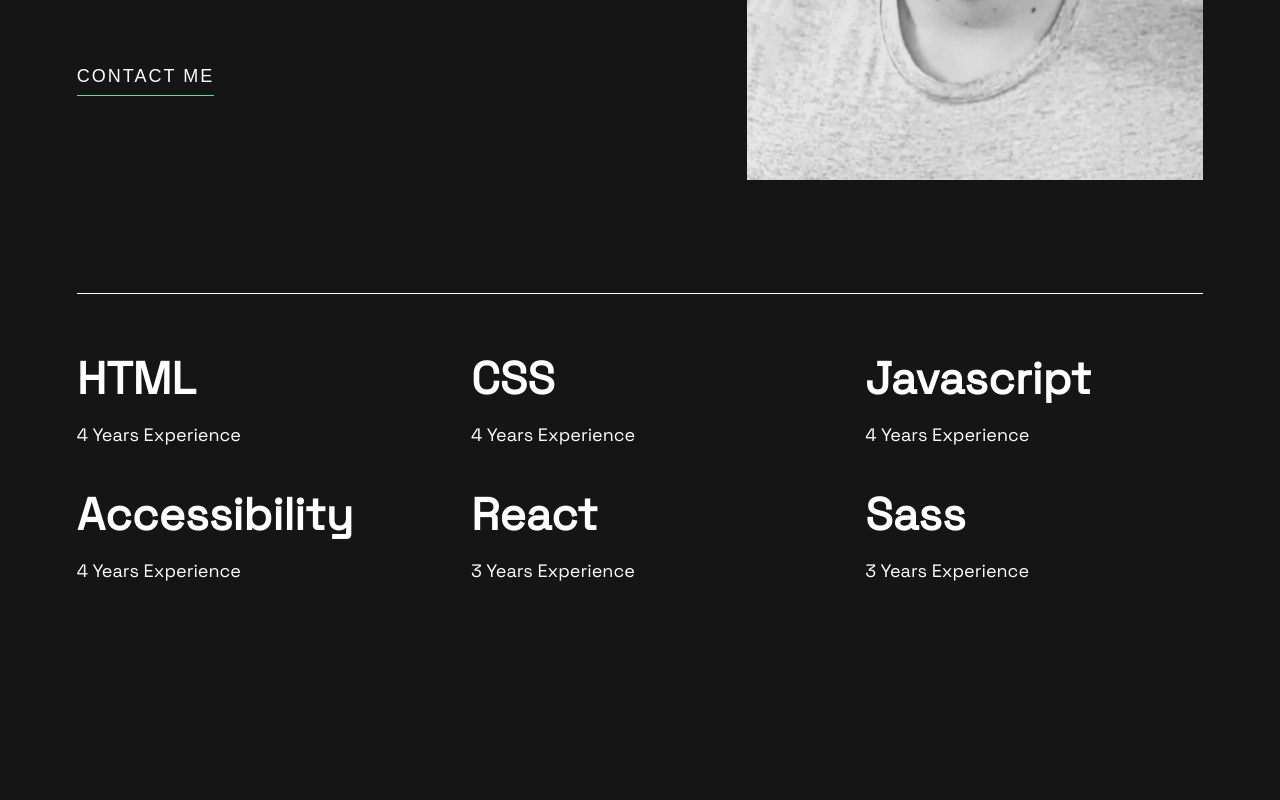
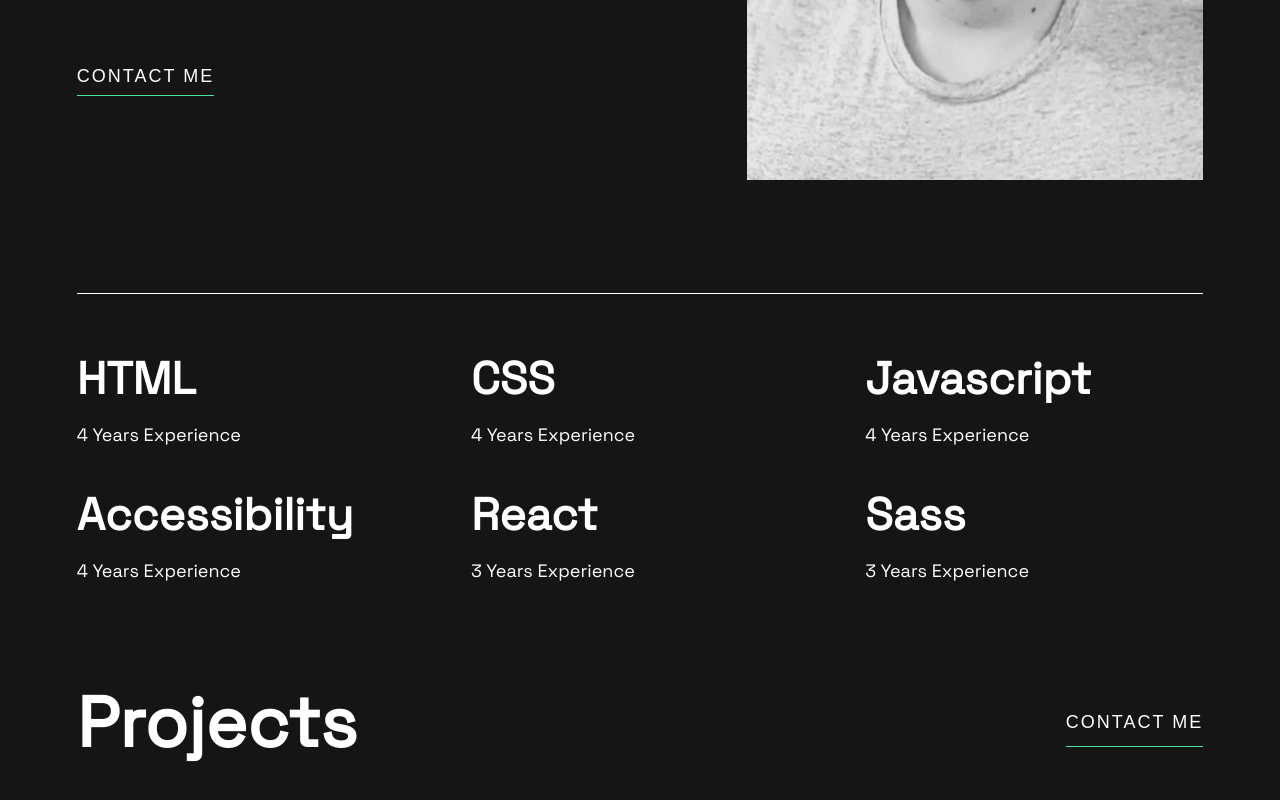
Before and after one commit to cristian-glab/my-portfolio-react, a React (Create React App) app: page / in a window 1280 px wide. Shown: the part 538-1338 px from the top of the page. Before the commit the page ends 1216 px from the top, so only its background shows below. Built offline with nearby package versions, Linux system fonts and the light colour scheme.

Commit message:
Add projects title  in desktop size

```diff
--- a/src/App.tsx
+++ b/src/App.tsx
@@ -1,34 +1,18 @@
 import React from 'react';
-// import logo from './logo.svg';
 import './App.scss';
 import './styles.scss';
 import Hero from './components/hero/Hero';
 import Technologies from './components/technologies/Technologies';
+import Projects from './components/projects/Projects';
 
 function App() {
   return (
     <div className="App">
       <Hero/>
       <Technologies/>
+      <Projects/>
     </div>
   );
 }
 
 export default App;
-
-/*
-<header className="App-header">
-        <img src={logo} className="App-logo" alt="logo" />
-        <p>
-          Edit <code>src/App.tsx</code> and save to reload.
-        </p>
-        <a
-          className="App-link"
-          href="https://reactjs.org"
-          target="_blank"
-          rel="noopener noreferrer"
-        >
-          Learn React
-        </a>
-      </header>
-*/
--- a/src/components/hero/Hero.tsx
+++ b/src/components/hero/Hero.tsx
@@ -37,7 +37,6 @@
 			<div className="image">
 				<img src={MyPhoto} alt="profile" />
 			</div>
-
 		</div>
 	  </section>
 	)
--- a/src/components/projects/Projects.scss
+++ b/src/components/projects/Projects.scss
@@ -0,0 +1,29 @@
+.projects {
+	.title {
+		display: flex;
+		justify-content: space-between;
+		align-items: center;
+		h1 {
+			font-size: 5.5vw;
+		}
+		button {
+			font-size: 18px;
+			height: 3rem;
+			padding: .5rem 0;
+			letter-spacing: 2px;
+			text-transform: uppercase;
+			border: none;
+			background-color: transparent;
+			color: var(--dt-text);
+			border-bottom: 1px solid var(--dt-decoration);
+			transition: all .3s;
+			cursor: pointer;
+			&:hover {
+				color: var(--dt-decoration);
+			}
+		}
+	}
+	.list {
+		padding: 3rem 0;
+	}
+}
--- a/src/components/projects/Projects.tsx
+++ b/src/components/projects/Projects.tsx
@@ -1,9 +1,20 @@
 import React, { Component } from 'react'
+import './Projects.scss'
 
 export default class Projects extends Component {
   render() {
 	return (
-	  <div>Projects</div>
+	  <section className='projects'>
+		  <div className="title">
+        <h1>Projects</h1>
+        <button>
+					Contact me
+				</button>
+      </div>
+      <div className="list">
+
+      </div>
+		</section>
 	)
   }
 }
```
